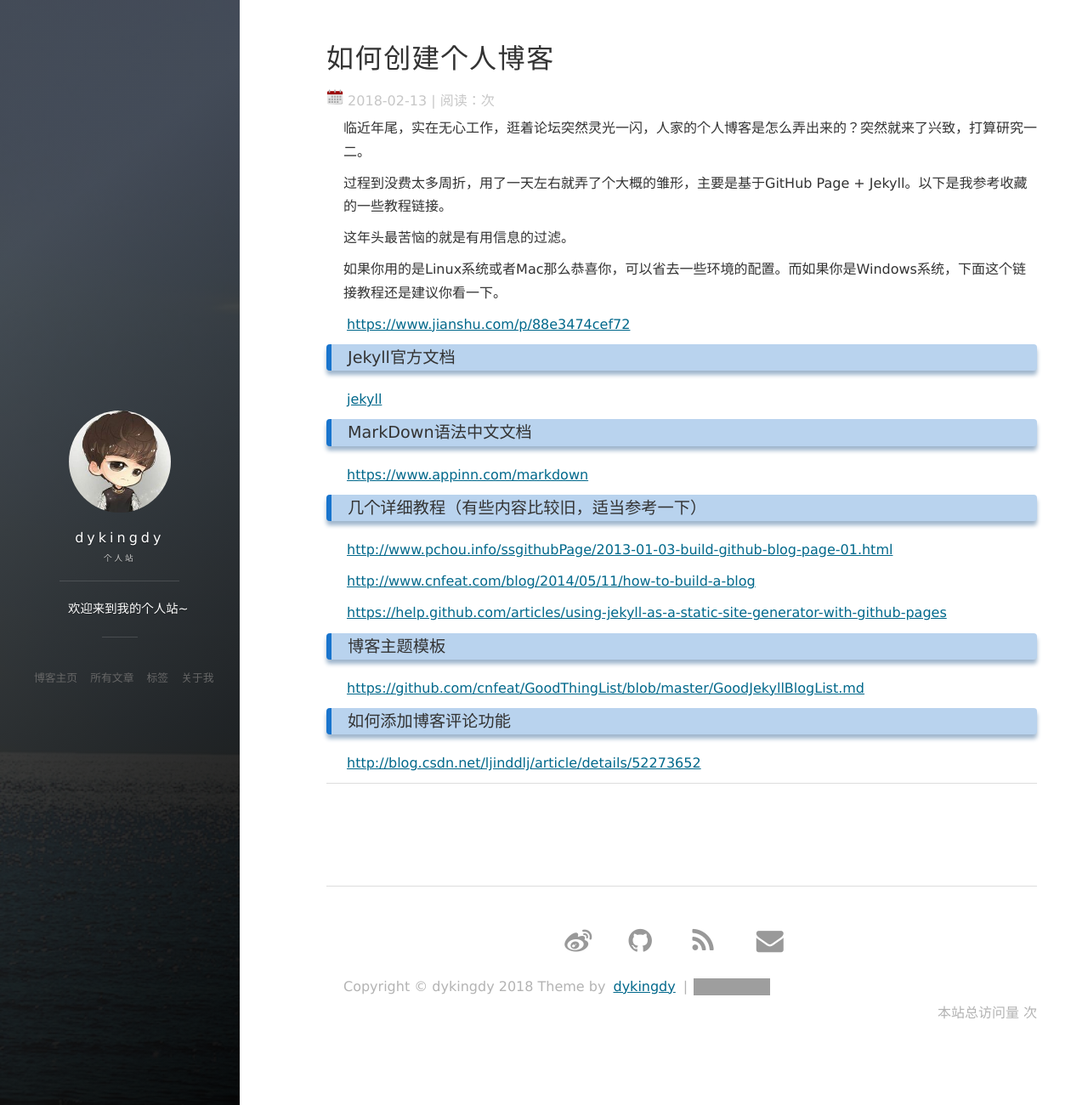
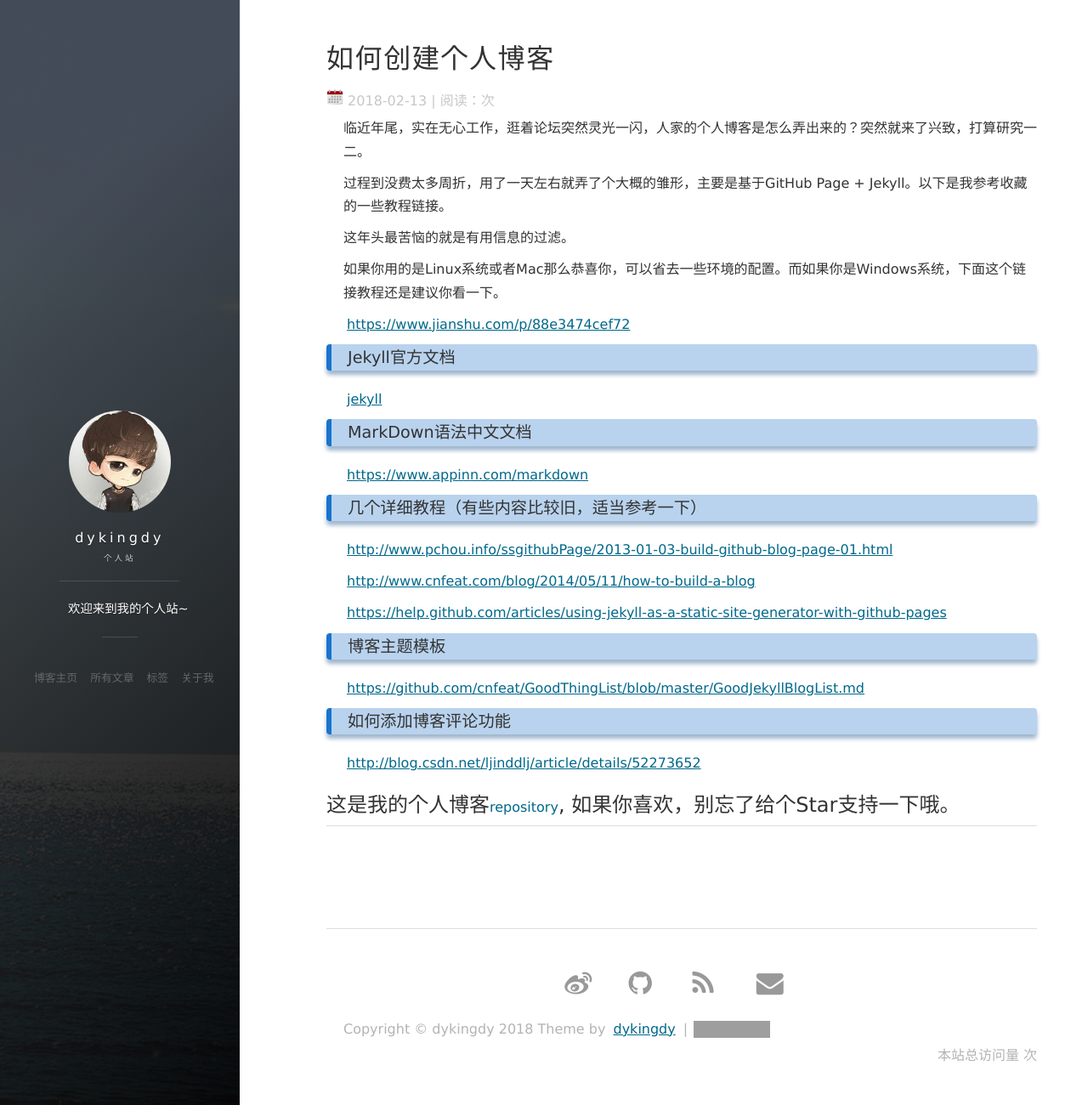
Before and after one commit to lidaguang1989/lidaguang1989.github.io, a Jekyll site: the page built from _posts/2018-02-13-create-blog.md, in a window 1280 px wide and 1300 px high. Shown: the whole window at 85% size. Built offline with Jekyll 4.4.1, drawn with Linux system fonts in a browser that asks for light colours; nearby versions of some CDN libraries; comment, search, counter and statistics services are not loaded; grey boxes are pictures that could not be loaded.

Commit message:
fix issue

```diff
--- a/_posts/2018-02-13-create-blog.md
+++ b/_posts/2018-02-13-create-blog.md
@@ -38,3 +38,6 @@ tags: [技术杂谈]
 ### 如何添加博客评论功能
 
 [http://blog.csdn.net/ljinddlj/article/details/52273652](http://blog.csdn.net/ljinddlj/article/details/52273652)
+
+
+## 这是我的个人博客[repository](https://github.com/lidaguang1989/lidaguang1989.github.io), 如果你喜欢，别忘了给个Star支持一下哦。
```
